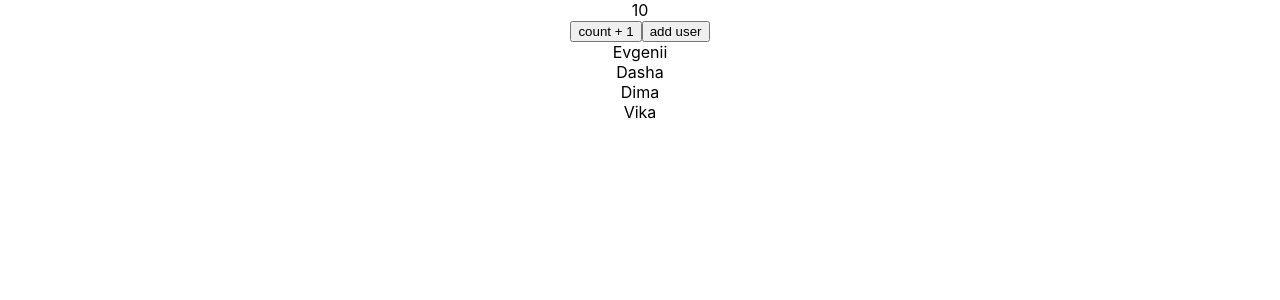
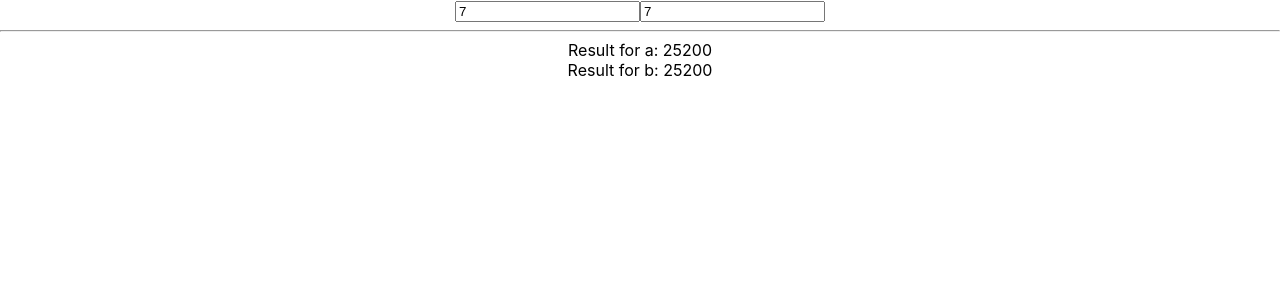
Before and after one commit to evgeniy-baker/React-kabzda, a React (Create React App) app: page / in a window 1280 px wide. Shown: the top 300 px of the page. Built offline with nearby package versions, Linux system fonts and the light colour scheme.

Commit message:
add UseMemo.tsx

```diff
--- a/src/App.tsx
+++ b/src/App.tsx
@@ -1,6 +1,7 @@
 import React, {useState} from 'react';
 import './App.css';
-import {ReactMemo} from "./ReactMemo";
+import {ReactMemo} from "./components/ReactMemo";
+import {UseMemo} from "./components/UseMemo";
 
 function App() {
 
@@ -45,7 +46,9 @@ function App() {
 
             {/*<Example1/>*/}
 
-            <ReactMemo/>
+            {/*<ReactMemo/>*/}
+
+            <UseMemo/>
 
         </div>
     );
--- a/src/ReactMemo.tsx
+++ /dev/null
@@ -1,34 +0,0 @@
-import React, {useState} from 'react';
-
-const NewMessageCounter = (props: { count: number }) => {
-    return <div>{props.count}</div>
-}
-
-const UsersToMemo = (props: { users: Array<string> }) => {
-    console.log('Users rendered')
-    return <div>
-        {props.users.map((u, i) => <div key={i}>
-            {u}
-        </div>)}
-    </div>
-}
-const Users = React.memo(UsersToMemo)
-
-export const ReactMemo = () => {
-    console.log('ReactMemo rendered')
-    const [counter, setCount] = useState<number>(10)
-    const [users, setUsers] = useState<Array<string>>(['Evgenii', 'Dasha', 'Dima', 'Vika'])
-
-    const addUser = () => {
-        console.log('newUser rendered')
-        const newUser = `ФИО ${new Date().getTime()}`
-        setUsers([newUser, ...users])
-    }
-
-    return <>
-        <NewMessageCounter count={counter}/>
-        <button onClick={() => setCount(counter + 1)}>count + 1</button>
-        <button onClick={addUser}>add user</button>
-        <Users users={users}/>
-    </>
-};
--- /dev/null
+++ b/src/components/UseMemo.tsx
@@ -0,0 +1,26 @@
+import React, {useState} from 'react';
+
+export const UseMemo = () => {
+
+    const [a, setA] = useState(7)
+    const [b, setB] = useState(7)
+
+    let resultA = 5
+    let resultB = 5
+
+    for (let i = 1; i <= a; i++) {
+        resultA *= i
+    }
+    for (let i = 1; i <= b; i++) {
+        resultB *= i
+    }
+
+
+    return <>
+        <input value={a} onChange={(e) => setA(+e.currentTarget.value)}/>
+        <input value={b} onChange={(e) => setB(+e.currentTarget.value)}/>
+        <hr/>
+        <div>Result for a: {resultA}</div>
+        <div>Result for b: {resultB}</div>
+    </>
+};
```
Also changed, not shown: src/components/ReactMemo.tsx (+25 -24 lines).
